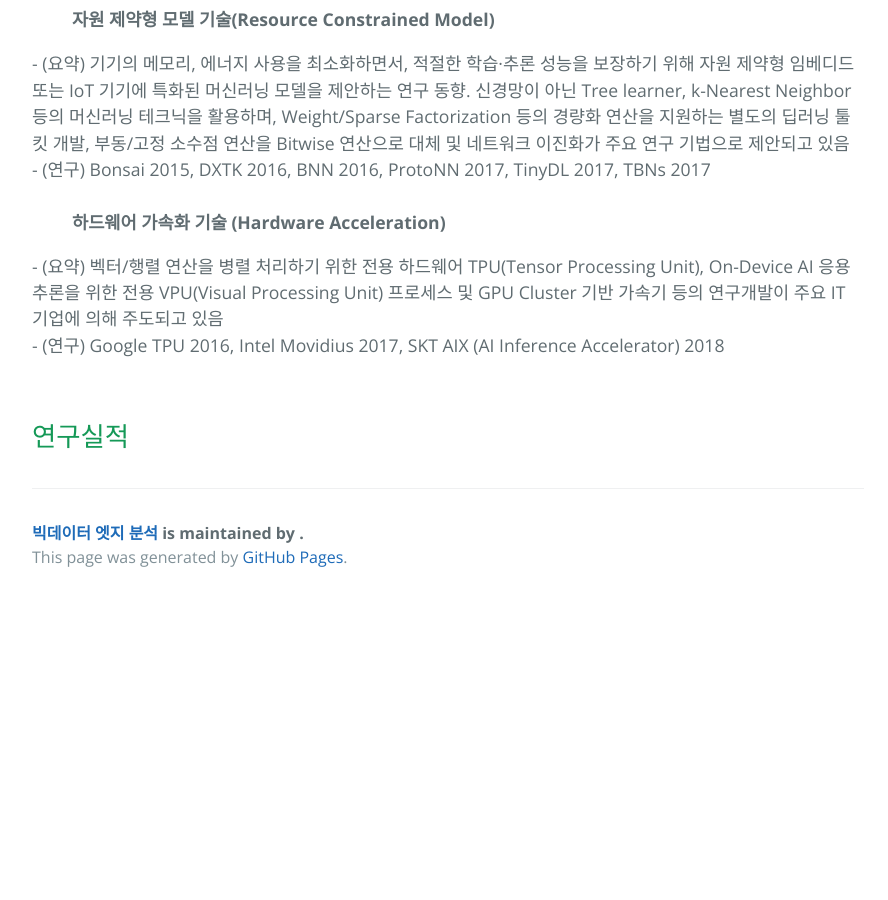
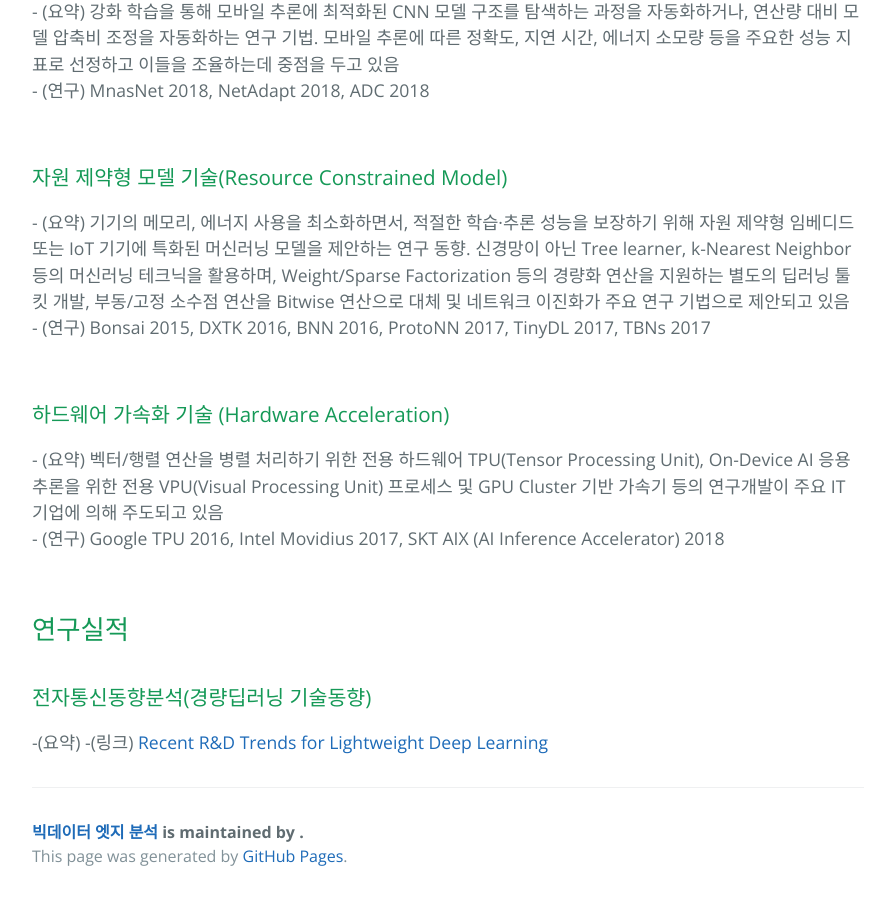
Before and after one commit to ETRI-EdgeAnalytics/docs, a Jekyll site: the page built from index.html, in a window 1280 px wide and 900 px high, scrolled down 1765 px. Shown: the whole window, without its empty margins (192-1080 px from the left). Built offline with Jekyll 4.4.1, drawn with Linux system fonts in a browser that asks for light colours; before the commit the page ends 2366 px from its top, so only the background shows below that.

Commit message:
Add files via upload

```diff
--- a/index.html
+++ b/index.html
@@ -9,32 +9,37 @@ title: {{ site.name }}
 <img src="edge-system-figure.png" />
 
 <h2> 연구내용 </h2>
-  <ul class="posts"> <b> 모델 압축 기술 (Model Compression) </b> </ul>
+  <h3> 모델 압축 기술 (Model Compression) </h3>
 - (요약) 가지치기, 이진화, 양자화 및 허프만 코딩 등의 기법을 선별적·통합적으로 적용하여 학습 시 훈련 데이터의 표현력 (Representation)은 충분히 습득하면서 동시에 불필요한 가중치 값을 효과적으로 제거하거나 특정 수치로 단순화시켜 연산 효율을 개선하는 모델 경량화 기술 분야 <br>
 - (연구) Deep Compression 2016, XNOR-Net 2016,BMXNet 2017 <br> <br>
 
-<ul class="posts"> <b> 효율적인 합성곱 필터 기술 (Efficient Convolution Layer)</b> </ul>
+<h3> 효율적인 합성곱 필터 기술 (Efficient Convolution Layer)</h3>
 - (요약) CNN 계열 모델 학습 시 가장 큰 계산량을 요구하는 합성곱 연산을 경량화하여 학습에 필요한 파라미터 개수를 줄임으로써, 모델 크기 및 연산량 축소에 기여하는 기술 분야. 현재 Depthwise Convolution, Inverted Residual 및 Linear Bottlenecks 기법을 기반으로 제안된 Mobilenet v2가 가장 우수한 성능을 보이는 것 확인됨 <br>
 - (연구) Inception 2014, Mobilenet v1/v2 2017/2018, Xception 2017, ShuffleNet 2017 <br> <br>
 
-<ul class="posts"> <b>  모델 분산 처리 기술 (Distributed Learning and Inference) </b> </ul>
+<h3> 모델 분산 처리 기술 (Distributed Learning and Inference) </h3>
 - (요약) 모바일 Onloading 및 클라우드 Offloading 방식을 절충한 형태의 추론 수행하거나, 신경망 그래프를 분할하여 개별 CPU/GPU로 분산 학습하는 연구 분야. 엣지 기반 추론의 지연시간 축소 및 에너지 절감 효과를 제공하거나, 분산 학습을 통한 성능 개선의 효과가 있음 <br>
 - (연구) MCDNN 2016, Neurosurgeon 2017,Device Placement Optimization with Reinforcement Learning 2017 <br> <br>
 
-<ul class="posts"> <b> 경량 모델 자동 탐색 기술(Model Searching Automation) </b> </ul>
+<h3> 경량 모델 자동 탐색 기술(Model Searching Automation) </h3>
 - (요약) 강화 학습을 통해 모바일 추론에 최적화된 CNN 모델 구조를 탐색하는 과정을 자동화하거나, 연산량 대비 모델 압축비 조정을 자동화하는 연구 기법. 모바일 추론에 따른 정확도, 지연 시간, 에너지 소모량 등을 주요한 성능 지표로 선정하고 이들을 조율하는데 중점을 두고 있음  <br>
 - (연구) MnasNet 2018, NetAdapt 2018, ADC 2018<br> <br>
 
-<ul class="posts"> <b>  자원 제약형 모델 기술(Resource Constrained Model) </b> </ul>
+<h3>  자원 제약형 모델 기술(Resource Constrained Model) </h3>
 - (요약) 기기의 메모리, 에너지 사용을 최소화하면서, 적절한 학습·추론 성능을 보장하기 위해 자원 제약형 임베디드 또는 IoT 기기에 특화된 머신러닝 모델을 제안하는 연구 동향. 신경망이 아닌 Tree learner, k-Nearest Neighbor 등의 머신러닝 테크닉을 활용하며, Weight/Sparse Factorization 등의 경량화 연산을 지원하는 별도의 딥러닝 툴킷 개발, 부동/고정 소수점 연산을 Bitwise 연산으로 대체 및 네트워크 이진화가 주요 연구 기법으로 제안되고 있음   <br>
 - (연구) Bonsai 2015, DXTK 2016, BNN 2016, ProtoNN 2017, TinyDL 2017, TBNs 2017 <br> <br>
 
-<ul class="posts"> <b>  하드웨어 가속화 기술 (Hardware Acceleration) </b> </ul>
+<h3>  하드웨어 가속화 기술 (Hardware Acceleration) </h3>
 - (요약) 벡터/행렬 연산을 병렬 처리하기 위한 전용 하드웨어 TPU(Tensor Processing Unit), On-Device AI 응용 추론을 위한 전용 VPU(Visual Processing Unit) 프로세스 및 GPU Cluster 기반 가속기 등의 연구개발이 주요 IT 기업에 의해 주도되고 있음 <br>
 - (연구) Google TPU 2016, Intel Movidius 2017, SKT AIX (AI Inference Accelerator) 2018 <br> <br>
 
 <h2> 연구실적 </h2>
 
+<h3> 전자통신동향분석(경량딥러닝 기술동향) </h3>
+-(요약)
+-(링크) <a href="https://ettrends.etri.re.kr/ettrends/176/0905176005/">Recent R&D Trends for Lightweight Deep Learning </a>
+
+
 
 
 </div>
```
